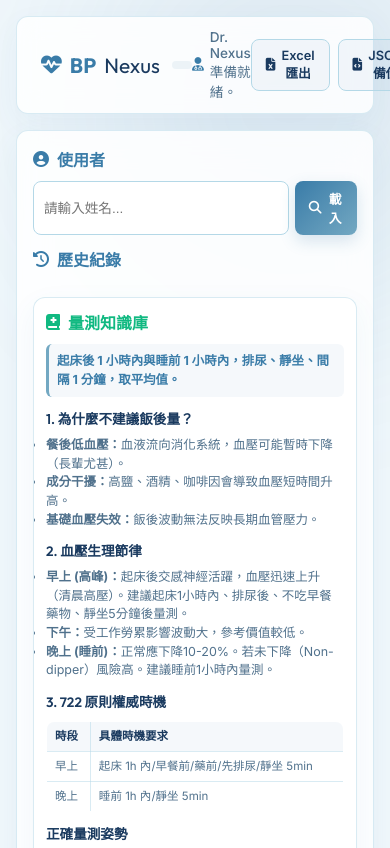
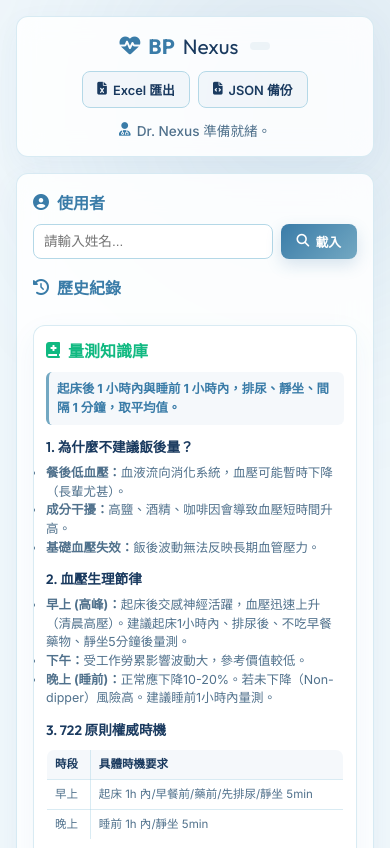
Before and after one commit to Chun-Chieh-Chang/BP_Record, a website: page index.html in a window 390 px wide. Shown: the top 848 px of the page. Drawn offline with Linux system fonts and the light colour scheme.

Commit message:
style: optimize header layout and fix local file protocol errors

```diff
--- a/index.css
+++ b/index.css
@@ -84,13 +84,69 @@
     display: flex;
     justify-content: space-between;
     align-items: center;
-    padding: 12px 24px;
+    padding: 10px 20px;
     background-color: var(--color-surface);
     border-radius: var(--radius-md);
     margin-bottom: 16px;
     border: 1px solid var(--color-border);
     backdrop-filter: blur(12px);
     box-shadow: 0 10px 30px rgba(58, 124, 168, 0.05);
+    flex-wrap: wrap;
+    gap: 12px;
+}
+
+.header-left {
+    display: flex;
+    align-items: center;
+    gap: 12px;
+    flex-shrink: 0;
+}
+
+.header-center {
+    flex: 1;
+    display: flex;
+    justify-content: center;
+    align-items: center;
+    min-width: 150px;
+}
+
+#advisorText {
+    font-size: 0.85rem;
+    font-weight: 500;
+    color: var(--color-text-secondary);
+    display: flex;
+    align-items: center;
+    gap: 6px;
+    white-space: nowrap;
+    overflow: hidden;
+    text-overflow: ellipsis;
+}
+
+.header-right {
+    display: flex;
+    gap: 8px;
+    flex-shrink: 0;
+}
+
+@media (max-width: 768px) {
+    header {
+        flex-direction: column;
+        padding: 16px;
+        text-align: center;
+    }
+    .header-center {
+        width: 100%;
+        order: 3;
+    }
+    .header-right {
+        order: 2;
+        width: 100%;
+        justify-content: center;
+    }
+    #advisorText {
+        white-space: normal;
+        justify-content: center;
+    }
 }
 
 /* --- LAYOUT & PANELS --- */
@@ -373,9 +429,21 @@
     margin-top: auto;
 }
 
-.active-filter {
-    background: var(--grad-accent) !important;
-    color: #FFFFFF !important;
-    border: none !important;
-    box-shadow: 0 4px 12px rgba(58, 124, 168, 0.2);
+/* --- USER IDENTIFICATION --- */
+.user-search-group {
+    display: flex;
+    gap: 8px;
+    margin-bottom: 16px;
+    align-items: stretch;
 }
+
+.user-search-group input {
+    flex: 1;
+    min-width: 0; /* Allow shrinking in flex container */
+}
+
+.user-search-group .btn {
+    flex-shrink: 0;
+    white-space: nowrap;
+    padding: 8px 16px;
+}
--- a/index.html
+++ b/index.html
@@ -4,8 +4,17 @@
     <meta charset="UTF-8">
     <meta name="viewport" content="width=device-width, initial-scale=1.0">
     <title>血壓 Nexus | 專業 722 紀錄助手</title>
-    <link rel="manifest" href="/assets/manifest.json">
-    <link rel="icon" type="image/svg+xml" href="/assets/favicon.svg">
+    <script>
+        // 徹底解決 file:// 協議下的 CORS 與 ServiceWorker 錯誤
+        const isLocalFile = window.location.protocol === 'file:';
+        if (!isLocalFile) {
+            const link = document.createElement('link');
+            link.rel = 'manifest';
+            link.href = 'assets/manifest.json';
+            document.head.appendChild(link);
+        }
+    </script>
+    <link rel="icon" type="image/svg+xml" href="assets/favicon.svg">
     <meta name="theme-color" content="#3A7CA8">
 
     <!-- Google Fonts -->
@@ -23,8 +32,8 @@
     <script src="https://cdnjs.cloudflare.com/ajax/libs/xlsx/0.18.5/xlsx.full.min.js"></script>
 
     <!-- 使用本地備份 -->
-    <script src="/assets/chart.js"></script>
-    <script src="/assets/chartjs-plugin-annotation.js"></script>
+    <script src="assets/chart.js"></script>
+    <script src="assets/chartjs-plugin-annotation.js"></script>
 </head>
 <body>
 
@@ -35,16 +44,18 @@
 
 <div class="nexus-container">
     <header>
-        <div style="display:flex; align-items:center; gap:12px;">
+        <div class="header-left">
             <h1 style="margin:0; font-size: 1.3rem; font-family: 'Outfit', sans-serif; font-weight: 700; color:var(--color-accent-blue); display: flex; align-items: center; gap: 8px;">
                 <i class="fa-solid fa-heart-pulse"></i> BP <span style="color:var(--color-text-primary); font-weight: 300;">Nexus</span>
             </h1>
             <div id="userDisplay" style="font-size: 0.85rem; font-weight: 800; color: var(--color-text-primary); background: rgba(58, 124, 168, 0.08); padding: 4px 10px; border-radius: 20px;"></div>
         </div>
-        <div id="advisorText" style="font-size: 0.85rem; font-weight: 500; color:var(--color-text-secondary); display: flex; align-items: center; gap: 6px;">
-            <i class="fa-solid fa-user-doctor" style="color: var(--color-accent-blue);"></i> Dr. Nexus 準備就緒。
+        <div class="header-center">
+            <div id="advisorText">
+                <i class="fa-solid fa-user-doctor" style="color: var(--color-accent-blue);"></i> Dr. Nexus 準備就緒。
+            </div>
         </div>
-        <div style="display:flex; gap:8px;">
+        <div class="header-right">
             <button class="btn btn-outline" onclick="exportExcel()"><i class="fa-solid fa-file-excel"></i> Excel 匯出</button>
             <button class="btn btn-outline" onclick="exportJSON()"><i class="fa-solid fa-file-code"></i> JSON 備份</button>
         </div>
@@ -54,7 +65,7 @@
         <!-- 左：使用者與歷史 -->
         <div class="glass-card">
             <h2><i class="fa-solid fa-user-circle"></i> 使用者</h2>
-            <div style="display: flex; gap: 6px; margin-bottom: 12px;">
+            <div class="user-search-group">
                 <input type="text" id="username" placeholder="請輸入姓名..." onchange="loadRecords()">
                 <button class="btn btn-primary" onclick="loadRecords()"><i class="fa-solid fa-magnifying-glass"></i> 載入</button>
             </div>
@@ -153,28 +164,11 @@
             </div>
         </div>
     </div>
-</div>收縮" oninput="updateUI()"><input type="number" id="dia3" placeholder="舒張" oninput="updateUI()"></div>
-            </div>
-
-            <div id="resultBox" style="background: rgba(5, 150, 105, 0.05); border: 1px solid var(--success);">
-                <div class="big-val" id="currentAvg">-- / --</div>
-                <div id="discardInfo" style="font-size: 0.7rem; color: var(--secondary-text);"></div>
-            </div>
-
-            <button class="btn btn-primary" style="width: 100%; padding: 10px;" onclick="saveRecord()">儲存數據</button>
-
-            <h2 style="margin-top: 12px;">🛠️ 管理</h2>
-            <div class="tools-row">
-                <label class="btn btn-outline" style="cursor:pointer;">匯入 JSON<input type="file" id="importJson" hidden onchange="importJSON(event)"></label>
-                <button class="btn btn-outline" style="color:var(--danger);" onclick="clearAll()">清空數據</button>
-            </div>
-        </div>
-    </div>
 </div>
 
 <script>
-    if ('serviceWorker' in navigator) {
-        navigator.serviceWorker.register('/assets/sw.js');
+    if ('serviceWorker' in navigator && !isLocalFile) {
+        navigator.serviceWorker.register('assets/sw.js');
     }
 
     const API_BASE = '/api';
```
Also changed, not shown: DEV_LOG.md (+37 -0 lines).
